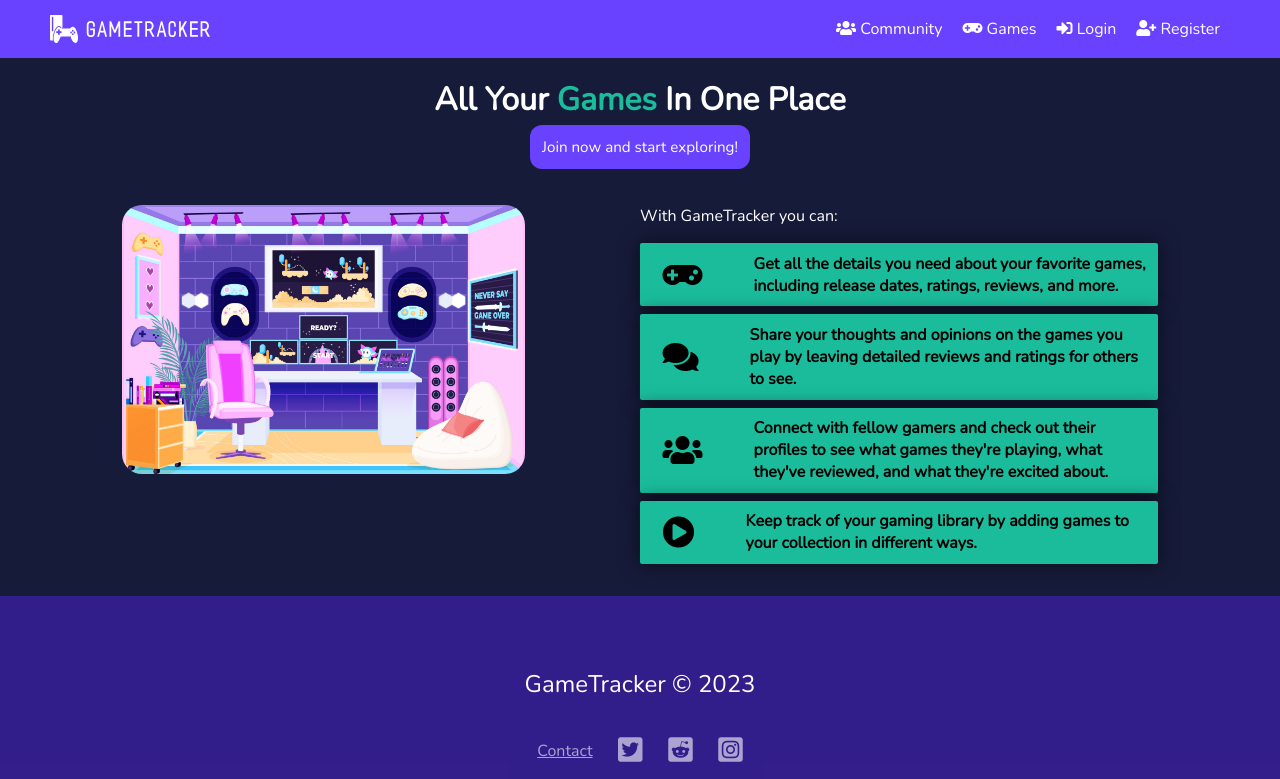
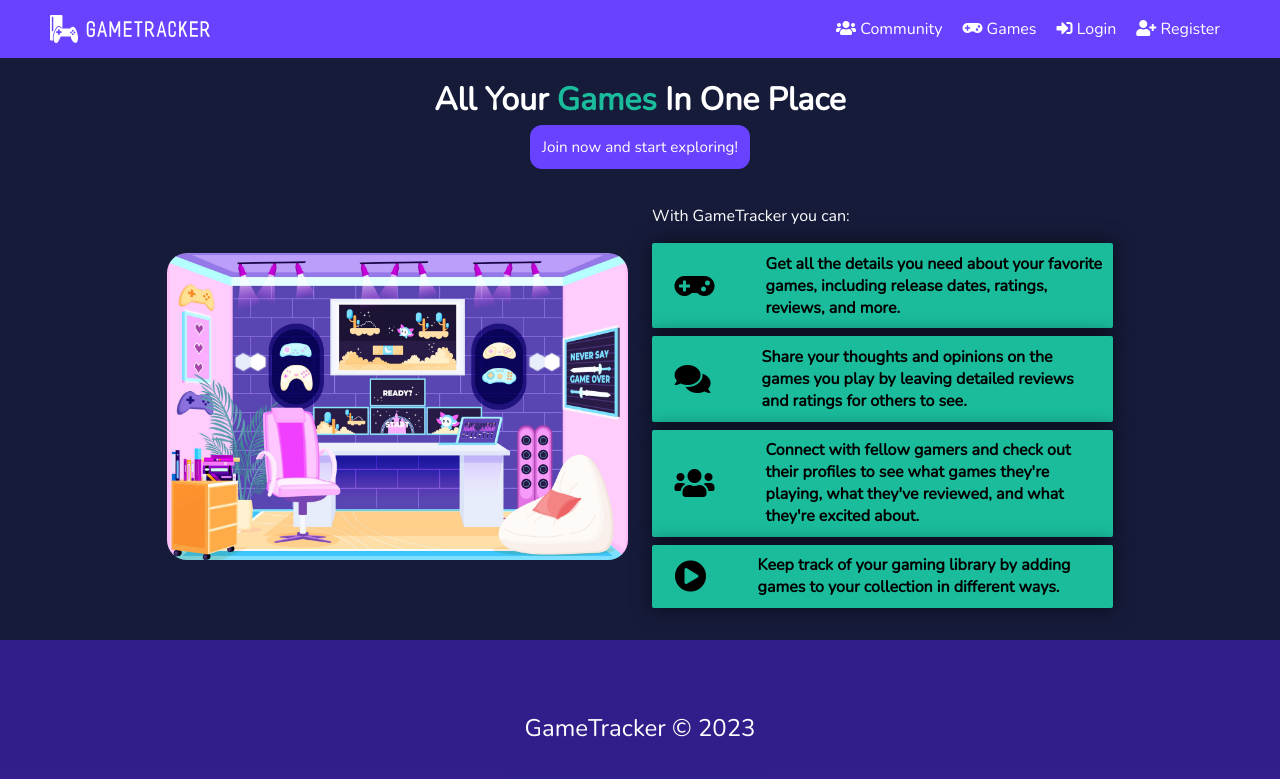
Before and after one commit to gfiami/GameTracker, a Vue app in the folder frontend/: page / in a window 1280 px wide. Shown: the top 779 px of the page. Built offline with nearby package versions, Linux system fonts and the light colour scheme.

Commit message:
layout: few more adjustments to divs sizes and margin

```diff
--- a/frontend/src/views/CommunityView.vue
+++ b/frontend/src/views/CommunityView.vue
@@ -1052,7 +1052,7 @@ div .request-list {
 }
 .username {
   font-size: 2.3vh;
-  margin-left: 0.5vw;
+  margin-left: 0.8vw;
   align-self: flex-start;
 }
 @media screen and (min-width: 768px) {
--- a/frontend/src/views/Home/HomeView.vue
+++ b/frontend/src/views/Home/HomeView.vue
@@ -246,7 +246,7 @@ export default {
   }
   .image-section-container {
     margin-left: auto;
-    width: 35%;
+    width: 45%;
     margin: 0;
     margin-top: 2vh;
     justify-content: flex-start;
@@ -262,9 +262,12 @@ export default {
   }
 
   .main-container {
+    width: 80vw;
     margin-top: 4vh;
     display: flex;
-    justify-content: space-around;
+    gap: 3vh;
+    align-items: center;
+    justify-content: center;
   }
 }
 </style>
```
